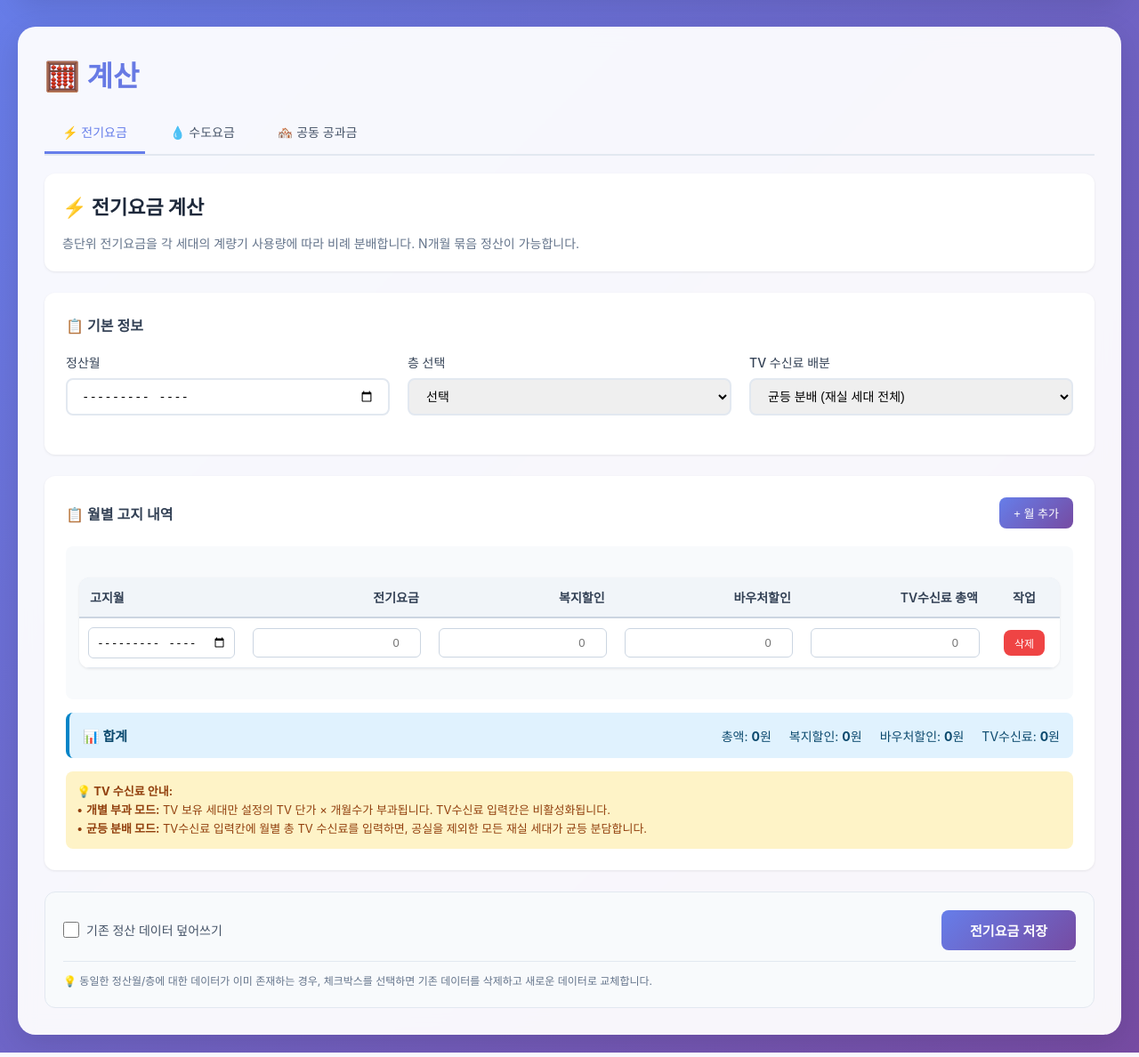
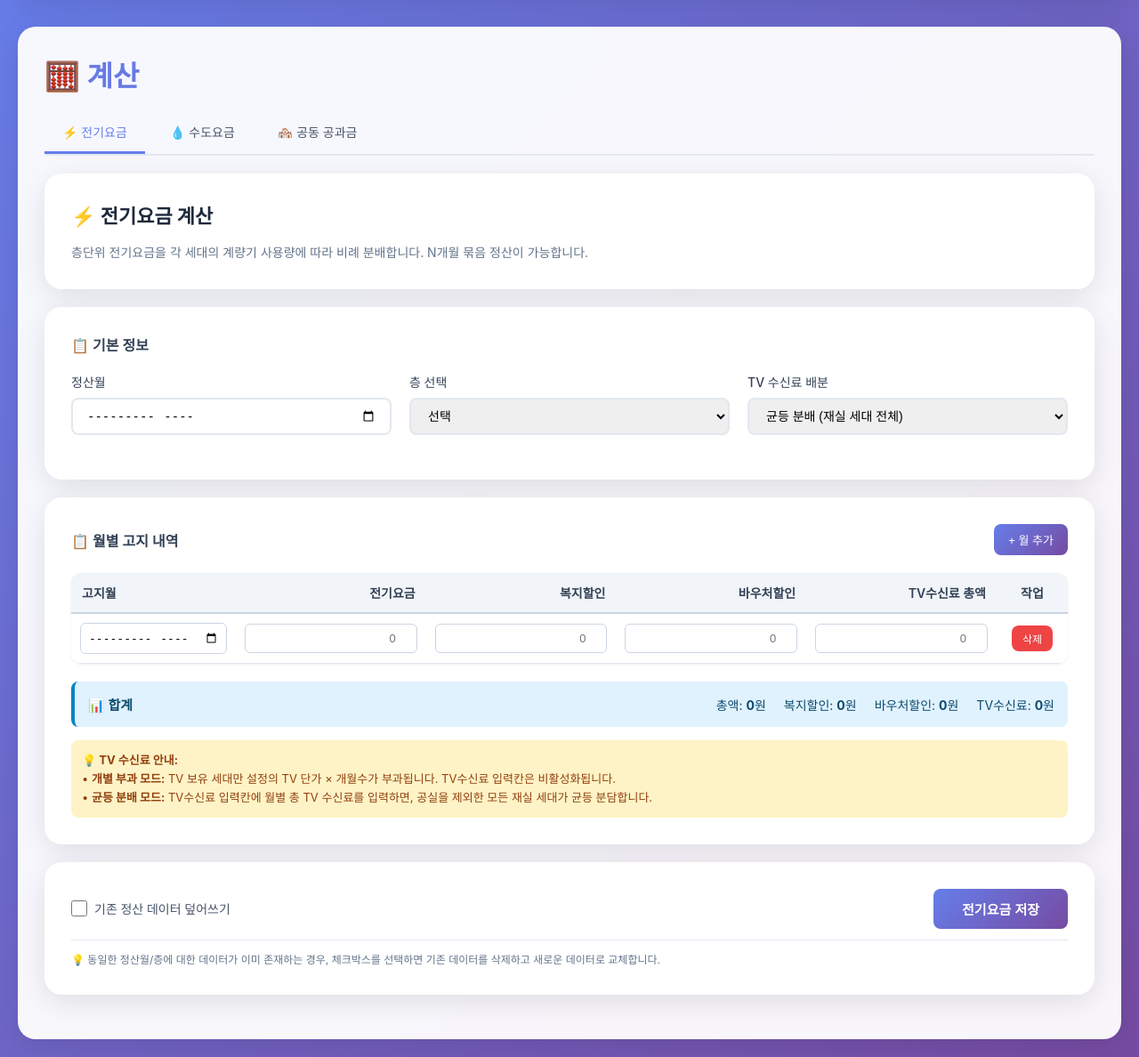
Before and after one commit to InFinity-dev/BillCalculator, a Flask app: page /calculator in a window 1280 px wide. Shown: the part 70-1258 px from the top of the page at 89% size. Run offline with Flask 3, Linux system fonts and the light colour scheme.

Commit message:
content-card 글로벌 CSS 적용

```diff
--- a/templates/calculator.html
+++ b/templates/calculator.html
@@ -13,7 +13,7 @@
         <!-- 전기요금 탭 -->
         <div id="electric-tab" class="tab-content">
             <!-- 헤더 섹션 -->
-            <div style="background:white;padding:20px;border-radius:12px;margin-bottom:24px;box-shadow:0 1px 3px rgba(0,0,0,0.08);">
+            <div class="content-card" style="margin-bottom:20px;">
                 <div style="display:flex;justify-content:space-between;align-items:center;margin-bottom:16px;">
                     <h2 style="margin:0;color:#1e293b;font-size:22px;font-weight:700;">⚡ 전기요금 계산</h2>
                     {% if electric_bill_url %}
@@ -33,7 +33,7 @@
                 <input type="hidden" name="month_count" id="month_count" value="0">
 
                 <!-- 기본 정보 입력 -->
-                <div style="background:white;padding:24px;border-radius:12px;margin-bottom:24px;box-shadow:0 1px 3px rgba(0,0,0,0.08);">
+                <div class="content-card" style="margin-bottom:20px;">
                     <h4 style="margin:0 0 20px 0;color:#334155;font-size:16px;font-weight:600;">📋 기본 정보</h4>
                     <div class="grid grid-3">
                         <div class="form-group">
@@ -55,7 +55,7 @@
                 </div>
 
                 <!-- 월별 고지 내역 입력 -->
-                <div style="background:white;padding:24px;border-radius:12px;margin-bottom:24px;box-shadow:0 1px 3px rgba(0,0,0,0.08);">
+                <div class="content-card" style="margin-bottom:20px;">
                     <div style="display:flex;justify-content:space-between;align-items:center;margin-bottom:20px;">
                         <h4 style="margin:0;color:#334155;font-size:16px;font-weight:600;">📋 월별 고지 내역</h4>
                         <button type="button" class="btn btn-primary btn-sm" onclick="addMonthBillRow()" style="padding:8px 16px;font-size:13px;">
@@ -63,7 +63,7 @@
                         </button>
                     </div>
 
-                    <div style="background:#f8fafc;padding:15px;border-radius:8px;margin-bottom:15px;">
+
                     <table style="width:100%;border-collapse:collapse;">
                         <thead>
                         <tr style="background:#e2e8f0;">
@@ -82,7 +82,6 @@
                         <tbody id="monthlyBillsContainer">
                         </tbody>
                     </table>
-                    </div>
 
                     <div style="padding:15px; background:#e0f2fe; border-radius:8px;border-left:4px solid #0284c7;">
                         <div style="display:flex;justify-content:space-between;align-items:center;flex-wrap:wrap;gap:15px;">
@@ -108,7 +107,7 @@
                 <div id="readingTableWrap"></div>
 
                 <!-- 저장 영역 -->
-                <div style="background:#f8fafc;padding:20px;border-radius:12px;border:1px solid #e2e8f0;">
+                <div class="content-card" style="margin-bottom:20px;">
                     <div style="display:flex;align-items:center;justify-content:space-between;gap:20px;flex-wrap:wrap;">
                         <label class="checkbox-wrapper" style="margin:0;cursor:pointer;">
                             <input type="checkbox" name="overwrite" style="cursor:pointer;">
@@ -130,7 +129,7 @@
         <!-- 수도요금 탭 -->
         <div id="water-tab" class="tab-content">
             <!-- 헤더 섹션 -->
-            <div style="background:white;padding:20px;border-radius:12px;margin-bottom:24px;box-shadow:0 1px 3px rgba(0,0,0,0.08);">
+            <div class="content-card" style="margin-bottom:20px;">
                 <div style="display:flex;justify-content:space-between;align-items:center;margin-bottom:16px;">
                     <h2 style="margin:0;color:#1e293b;font-size:22px;font-weight:700;">💧 수도요금 계산</h2>
                     {% if water_bill_url %}
@@ -153,7 +152,7 @@
                 <input type="hidden" name="excluded_units" id="excluded_units" value="[]">
 
                 <!-- 요금 정보 입력 -->
-                <div style="background:white;padding:24px;border-radius:12px;margin-bottom:24px;box-shadow:0 1px 3px rgba(0,0,0,0.08);">
+                <div class="content-card" style="margin-bottom:20px;">
                     <h4 style="margin:0 0 20px 0;color:#334155;font-size:16px;font-weight:600;">💰 요금 정보</h4>
                     <div class="grid grid-3">
                         <div class="form-group">
@@ -172,7 +171,7 @@
                 </div>
 
                 <!-- 저장 영역 -->
-                <div style="background:#f8fafc;padding:20px;border-radius:12px;border:1px solid #e2e8f0;">
+                <div class="content-card" style="margin-bottom:20px;">
                     <div style="display:flex;align-items:center;justify-content:space-between;gap:20px;flex-wrap:wrap;">
                         <label class="checkbox-wrapper" style="margin:0;cursor:pointer;">
                             <input type="checkbox" name="overwrite" style="cursor:pointer;">
@@ -193,7 +192,7 @@
 
         <!-- 공동 공과금 탭 -->
         <div id="common-tab" class="tab-content">
-            <div style="background:white;padding:20px;border-radius:12px;margin-bottom:24px;box-shadow:0 1px 3px rgba(0,0,0,0.08);">
+            <div class="content-card" style="margin-bottom:20px;">
                 <h2 style="margin:0 0 16px 0;color:#1e293b;font-size:22px;font-weight:700;">🏘️ 공동 공과금 계산</h2>
                 <p style="margin:0;color:#64748b;font-size:14px;line-height:1.6;">
                     인터넷, 관리비, 기타 등의 공동 공과금을 입력합니다. 분배 방식(인원 비례 또는 세대 균등)을 선택할 수 있습니다.
@@ -204,7 +203,7 @@
                 <input type="hidden" name="_csrf_token" value="{{ csrf_token() }}">
 
                 <!-- 기본 정보 -->
-                <div style="background:white;padding:24px;border-radius:12px;margin-bottom:24px;box-shadow:0 1px 3px rgba(0,0,0,0.08);">
+                <div class="content-card" style="margin-bottom:20px;">
                     <h4 style="margin:0 0 20px 0;color:#334155;font-size:16px;font-weight:600;">📋 기본 정보</h4>
                     <div class="grid grid-2">
                         <div class="form-group">
@@ -222,7 +221,7 @@
                 </div>
 
                 <!-- 항목별 금액 -->
-                <div style="background:white;padding:24px;border-radius:12px;margin-bottom:24px;box-shadow:0 1px 3px rgba(0,0,0,0.08);">
+                <div class="content-card" style="margin-bottom:20px;">
                     <h4 style="margin:0 0 20px 0;color:#334155;font-size:16px;font-weight:600;">💰 항목별 금액</h4>
                     <div class="grid grid-3">
                         <div class="form-group">
@@ -241,7 +240,7 @@
                 </div>
 
                 <!-- 분배 방식 안내 -->
-                <div style="background:white;padding:24px;border-radius:12px;margin-bottom:24px;box-shadow:0 1px 3px rgba(0,0,0,0.08);">
+                <div class="content-card" style="margin-bottom:20px;">
                     <h4 style="margin:0 0 16px 0;color:#334155;font-size:16px;font-weight:600;">📊 분배 방식 안내</h4>
                     <div style="display:grid;grid-template-columns:repeat(auto-fit,minmax(280px,1fr));gap:16px;">
                         <div style="background:#fef3c7;padding:16px;border-radius:8px;border:1px solid #fbbf24;">
@@ -439,10 +438,10 @@
             const voucherCount = units.filter(u => !u.is_vacant && u.electric_voucher).length;
 
             let html = `
-        <div style="background:white;padding:20px;border-radius:12px;box-shadow:0 1px 3px rgba(0,0,0,0.08);margin-bottom:24px;">
+        <div class="content-card" style="margin-bottom:20px;">
             <!-- 층 정보 헤더 -->
             <div style="margin-bottom:16px;padding-bottom:16px;border-bottom:2px solid #e2e8f0;">
-                <h4 style="margin:0 0 8px 0;color:#1e293b;font-size:16px;font-weight:600;">
+                <h4 style="margin:0;color:#334155;font-size:16px;font-weight:600;">
                     ${floorLabel}${floorName ? ' (' + floorName + ')' : ''} 세대 정보
                 </h4>
                 ${floorContract ? `<div style="color:#64748b;font-size:14px;font-weight:500;">계약번호: <span style="font-family:monospace;color:#475569;font-weight:600;">${floorContract}</span></div>` : ''}
@@ -539,9 +538,9 @@
             const contractNumber = selectedFloor && selectedFloor.electric_contract_number ? selectedFloor.electric_contract_number : '';
 
             let html = `
-                <div style="background:white;padding:25px;border-radius:12px;box-shadow:0 1px 3px rgba(0,0,0,0.08);margin-bottom:24px;">
+                <div class="content-card" style="margin-bottom:20px;">
                     <div style="display:grid;grid-template-columns: 1fr auto;grid-template-rows: auto auto;align-items:center;column-gap:12px;row-gap:8px;margin-bottom:20px;padding-bottom:20px;border-bottom:2px solid #e2e8f0;">
-                        <h4 style="margin:0;color:#1e293b;font-size:18px;font-weight:700;">
+                        <h4 style="margin:0;color:#334155;font-size:16px;font-weight:600;">
                           ⚡ 검침 입력 - ${floorLabel}${floorName}
                         </h4>
                         <button type="button" class="btn btn-secondary" onclick="loadPreviousReadings()"
@@ -704,7 +703,7 @@
             const waterCustomerNumber = '{{ water_customer_number }}';
 
             let html = `
-        <div style="background:white;padding:24px;border-radius:12px;box-shadow:0 1px 3px rgba(0,0,0,0.08);">
+        <div class="content-card" style="margin-bottom:20px;">
             <!-- 헤더 -->
             <div style="margin-bottom:20px;padding-bottom:20px;border-bottom:2px solid #e2e8f0;">
                 <h4 style="margin:0 0 12px 0;color:#1e293b;font-size:18px;font-weight:700;">
--- a/templates/view.html
+++ b/templates/view.html
@@ -108,7 +108,7 @@
             <h2>⚡ 전기요금</h2>
 
             <!-- 전기 그래프 섹션 -->
-            <div style="background:white;padding:20px;border-radius:12px;margin-bottom:30px;box-shadow:0 1px 3px rgba(0,0,0,0.08);">
+            <div class="content-card" style="margin-bottom:20px;">
                 <h3>📈 고지월별 전기요금 추이 (층별)</h3>
 
                 <div class="chart-info">
@@ -132,7 +132,7 @@
             <h2>💧 수도요금</h2>
 
             <!-- 수도 그래프 섹션 -->
-            <div style="background:white;padding:20px;border-radius:12px;margin-bottom:30px;box-shadow:0 1px 3px rgba(0,0,0,0.08);">
+            <div class="content-card" style="margin-bottom:20px;">
                 <h3>📈 요금 추이</h3>
 
                 <div class="chart-container">
```
Also changed, not shown: templates/index.html (+8 -8 lines), templates/settings.html (+7 -7 lines). Lines whose indentation alone changed are shown as unchanged.
